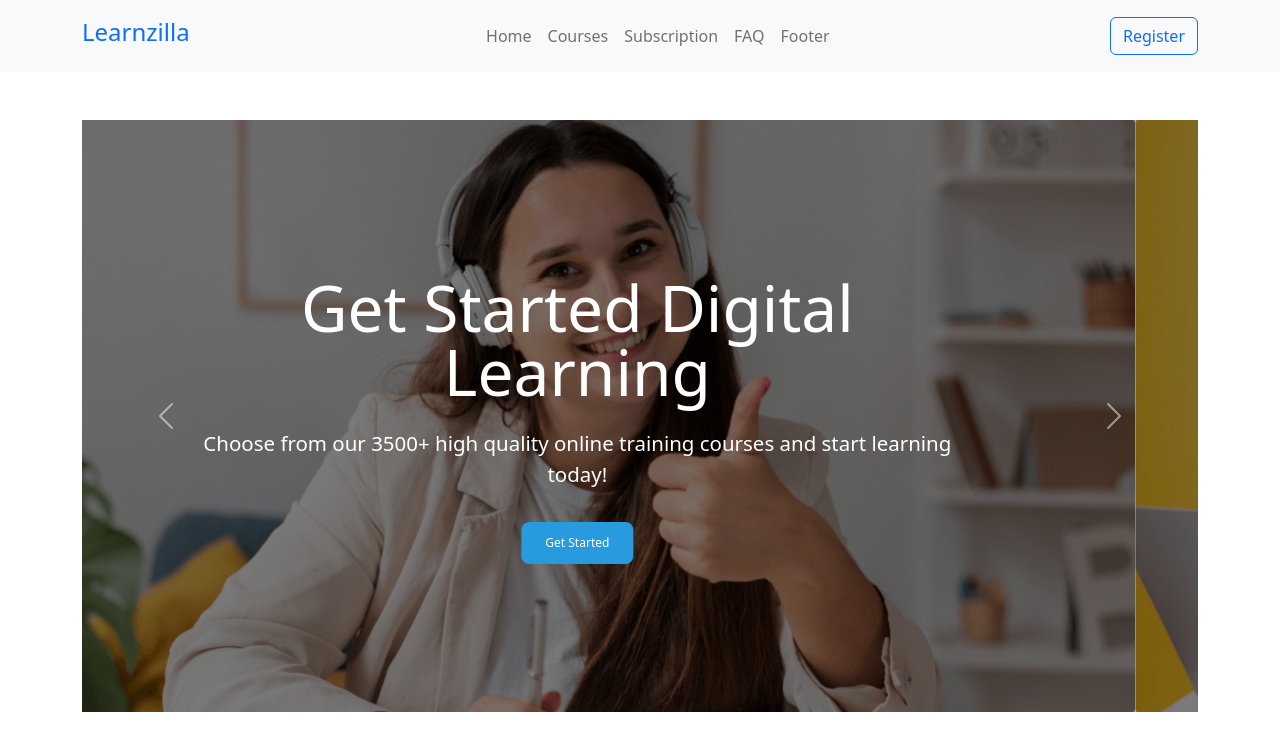
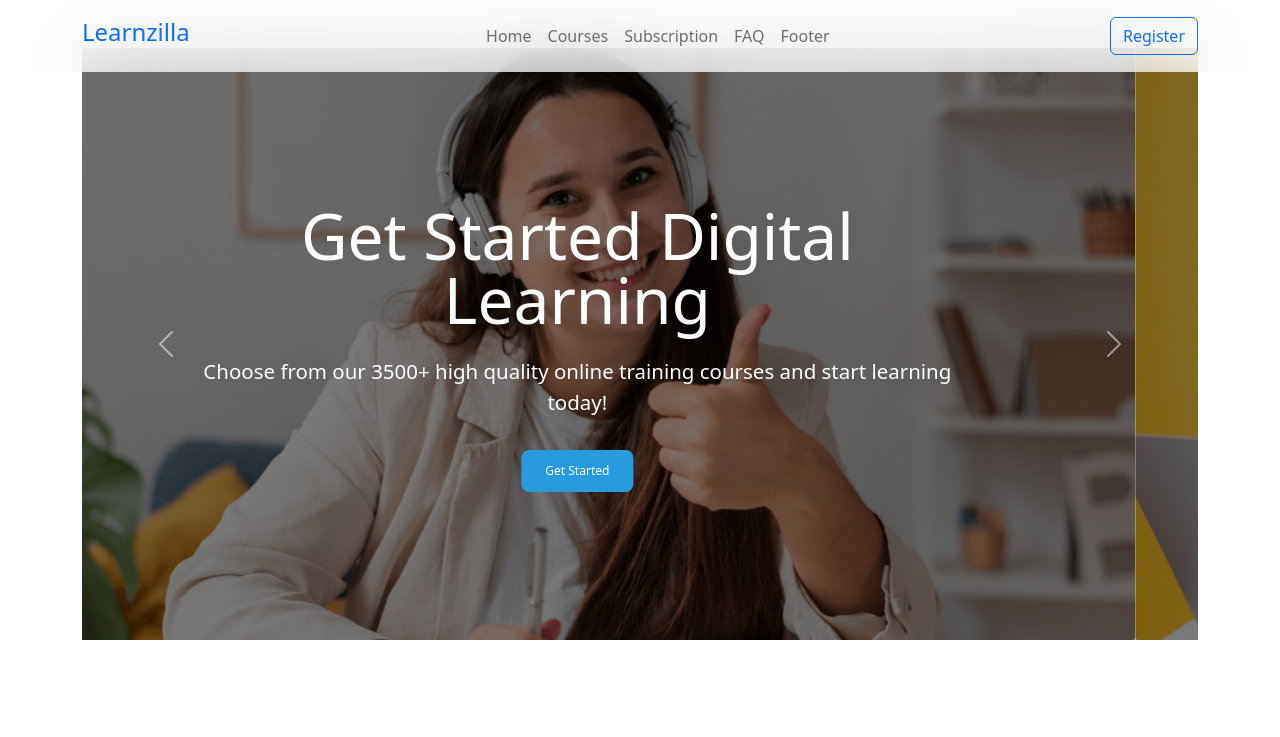
Before and after one commit to zawadsyed/Learnzilla, a plain HTML site: page index.html in a window 1280 px wide. Shown: the top 737 px of the page. Drawn offline with nearby package versions, Linux system fonts and the light colour scheme.

Commit message:
navbar styling finished

```diff
--- a/index.html
+++ b/index.html
@@ -14,7 +14,8 @@
 <body>
     <header>
         <!-- nav-bar starts -->
-        <nav class="navbar navbar-expand-lg bg-light">
+        <nav class="navbar navbar-expand-lg fixed-top" style="background: rgba(255, 255, 255, 0.7);
+        backdrop-filter: blur(30px);">
             <div class="container">
                 <a class="navbar-brand text-primary" href="#">
                     <strong>
```
